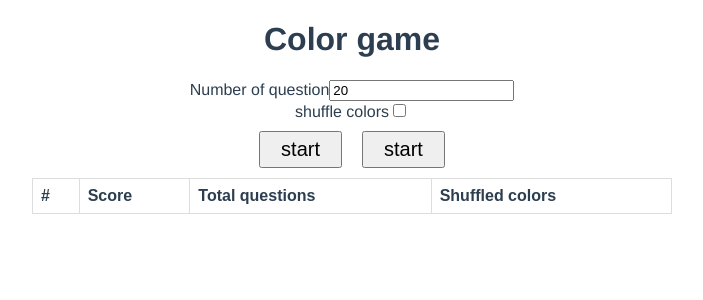
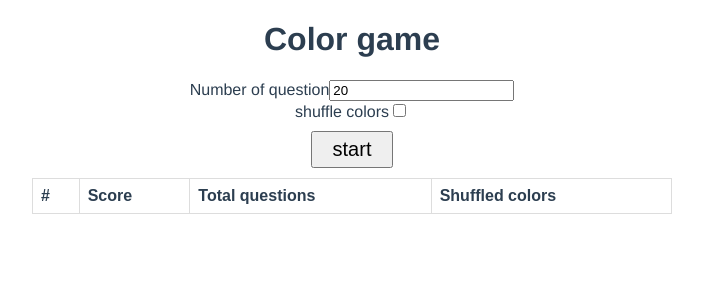
Before and after one commit to yousef-aldawoud/color-game, a Vue app: page / in a window 1280 px wide. Shown: the top 300 px of the page, without its empty margins (288-991 px from the left). Built offline with nearby package versions, Linux system fonts and the light colour scheme.

Commit message:
remove the duplicated button

```diff
--- a/src/App.vue
+++ b/src/App.vue
@@ -10,7 +10,6 @@
 
       <label for="shuffle">shuffle colors</label>
       <input type="checkbox" name="shuffle" v-model="withShuffle"><br>
-      <button @click="startGame" class="btn">start</button>
       <button @click="startGame" class="btn">start</button>
       <div class="table-container">
         <table class="table">
```
